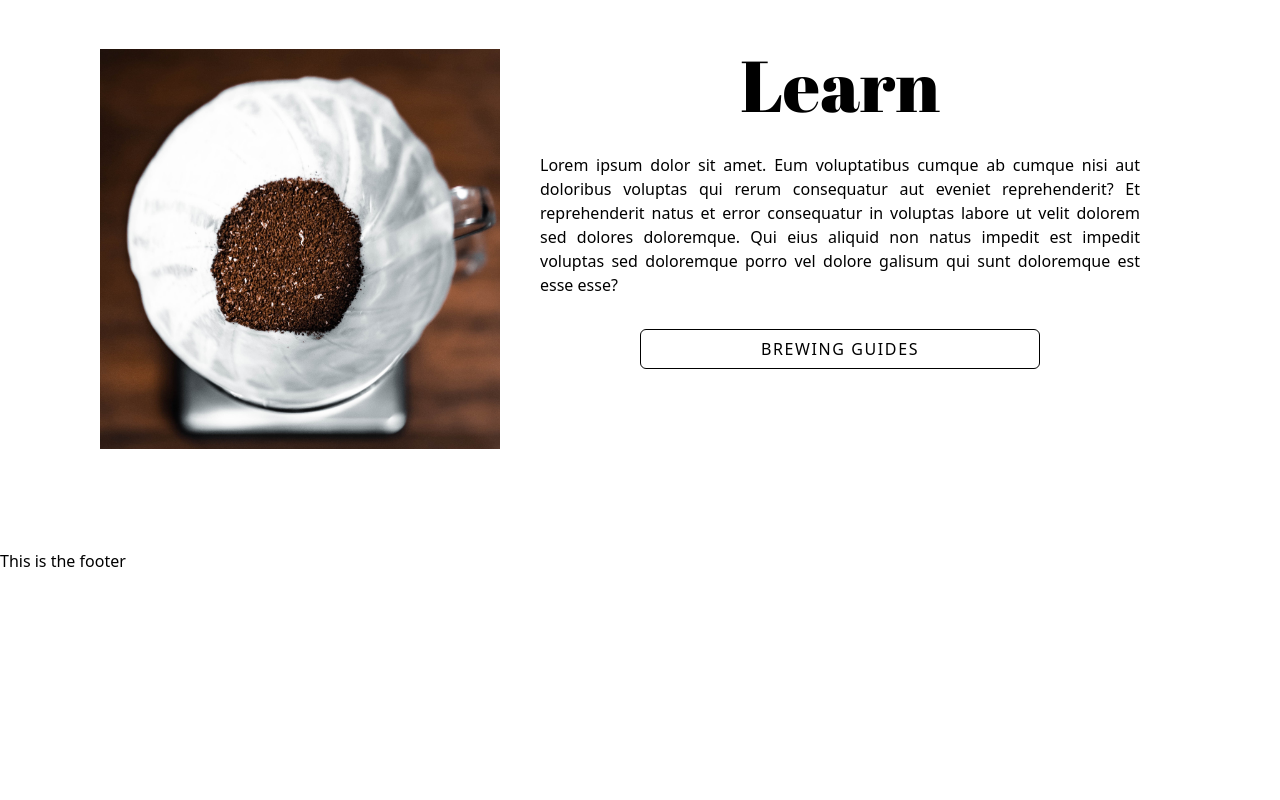
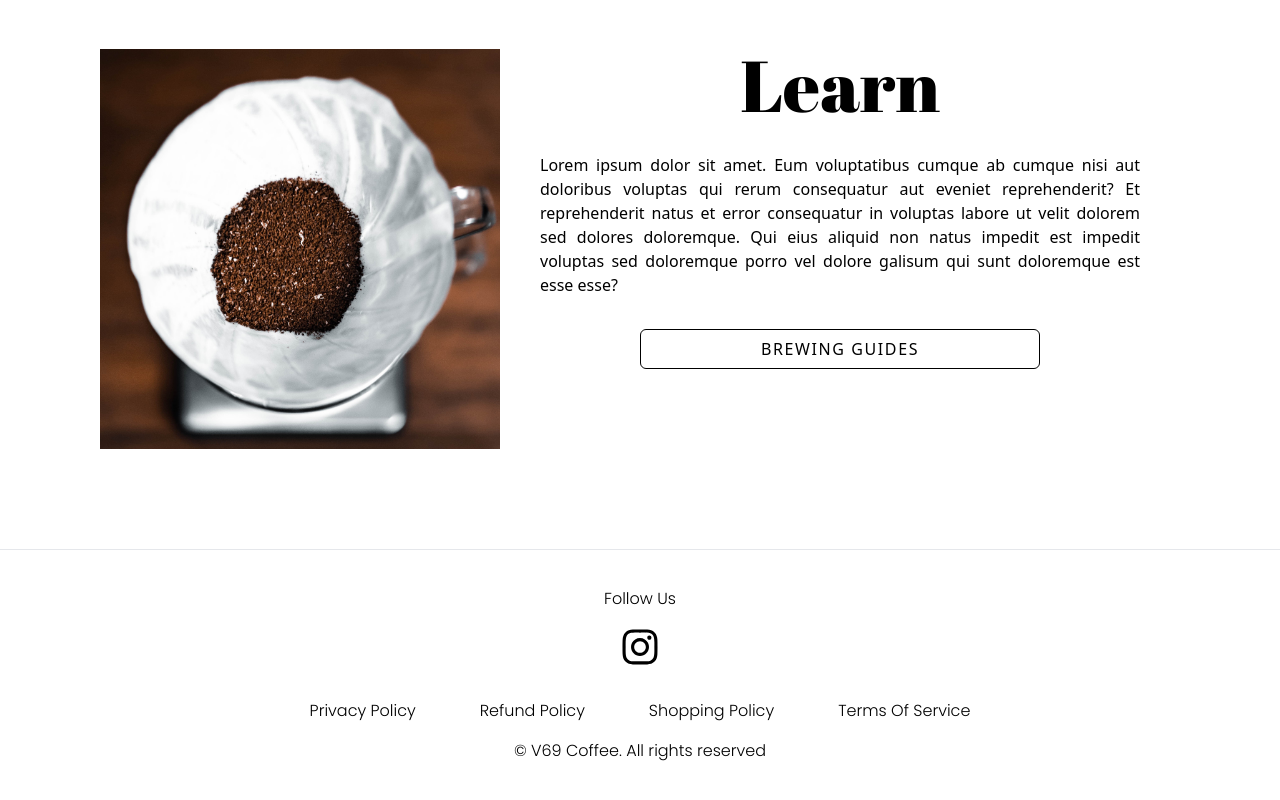
Before and after one commit to brendino500/v69-storefront-2022, a Next.js app: page / in a window 1280 px wide. Shown: the part 1899-2699 px from the top of the page. Before the commit the page ends 2472 px from the top, so only its background shows below. Built offline with nearby package versions, Linux system fonts and the light colour scheme.

Commit message:
feat: Add footer and footer data

```diff
--- a/src/components/Footer/index.js
+++ b/src/components/Footer/index.js
@@ -1,5 +1,29 @@
+import Image from 'next/image'
+import { FaInstagram } from 'react-icons/fa'
+
+import data from '@/data/footer.json'
+
 function Footer() {
-  return <p>This is the footer</p>
+  const { follow, socialLink, externalLinks, copyright } = data
+  return (
+    <>
+      <hr />
+      <footer className="h-[250px] flex items-center justify-center flex-col font-body">
+        <p>{follow}</p>
+        <a href={socialLink} className="my-4">
+          <FaInstagram className="h-[40px] w-[40px]" />
+        </a>
+        <div className="flex flex-row my-4">
+          {externalLinks.map((link) => (
+            <ol key={link.link} className="mx-8">
+              <a href={link.link}>{link.item}</a>
+            </ol>
+          ))}
+        </div>
+        <p>{copyright}</p>
+      </footer>
+    </>
+  )
 }
 
 export default Footer
--- /dev/null
+++ b/src/data/footer.json
@@ -0,0 +1,23 @@
+{
+  "follow": "Follow Us",
+  "socialLink": "https://www.instagram.com/v69_coffee/",
+  "externalLinks": [
+    {
+      "item": "Privacy Policy",
+      "link": ""
+    },
+        {
+      "item": "Refund Policy",
+      "link": ""
+    },
+        {
+      "item": "Shopping Policy",
+      "link": ""
+    },
+        {
+      "item": "Terms Of Service",
+      "link": ""
+    }
+  ],
+  "copyright": "© V69 Coffee. All rights reserved"
+}
```
